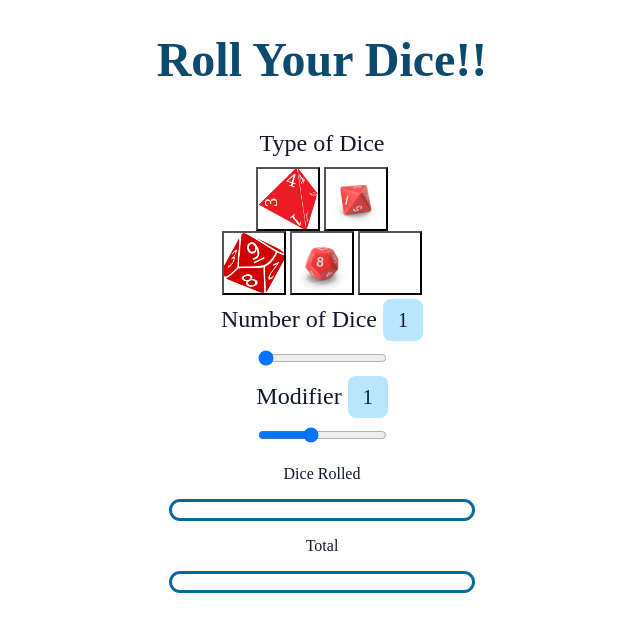
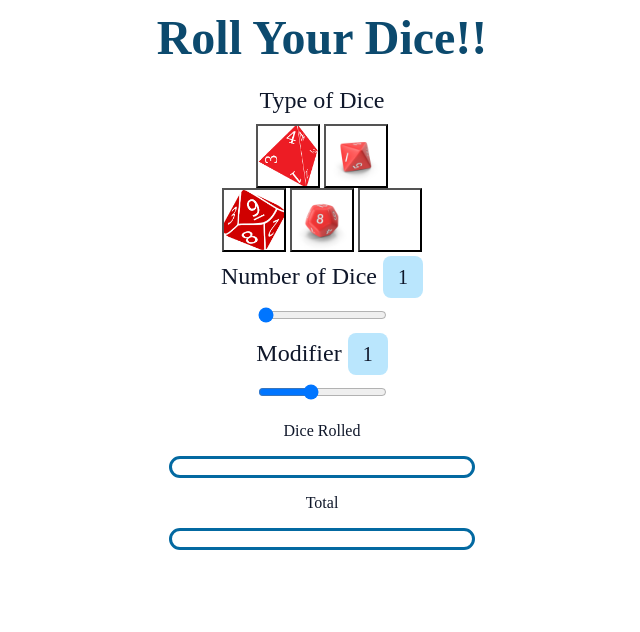
Before and after one commit to EagleCollin/dice-rolling, a plain HTML site: page index.html in a window 1280 px wide. Shown: the whole page, without its empty margins (318-958 px from the left). Drawn offline with Linux system fonts and the light colour scheme.

Commit message:
more styling

```diff
--- a/styles.css
+++ b/styles.css
@@ -6,6 +6,7 @@ body {
 h1 {
   font-size: 3rem;
   color: #0c4a6e;
+  line-height: 0.25em;
 }
 label {
   line-height: 2em;
```
